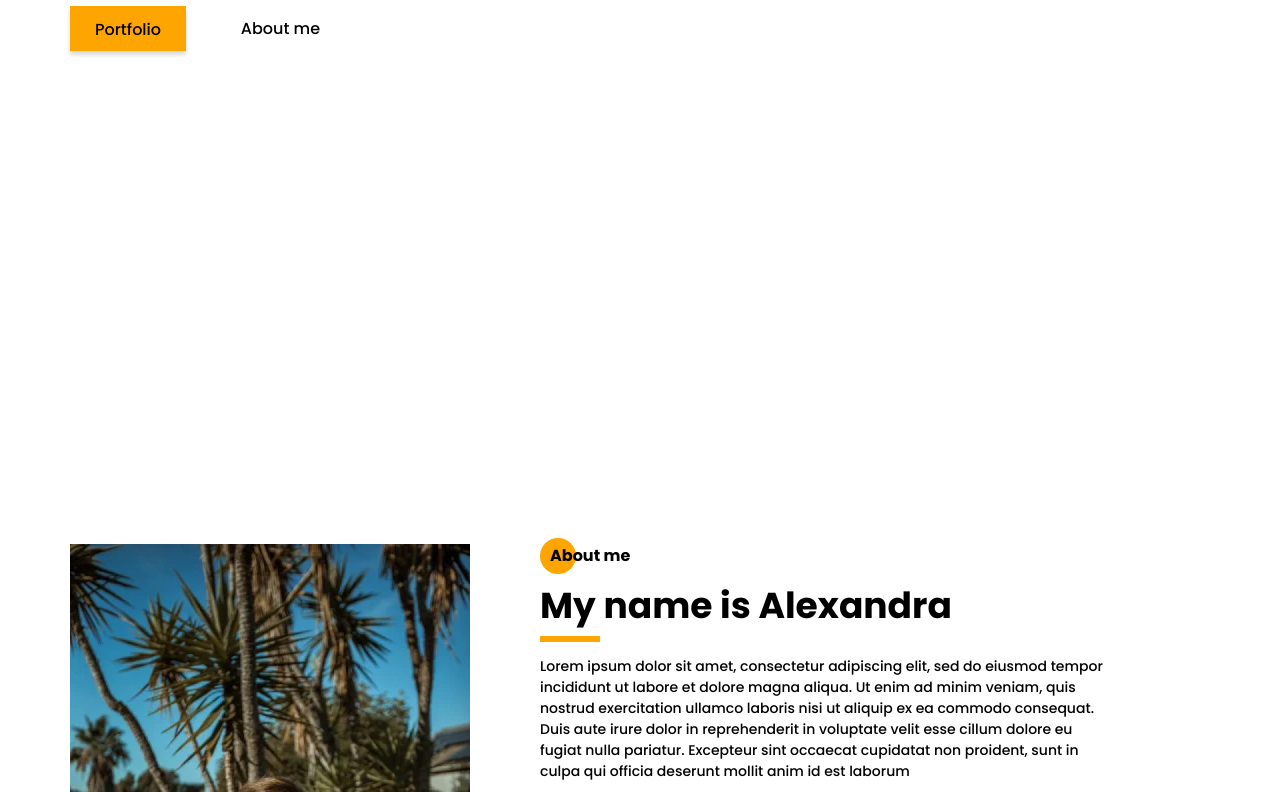
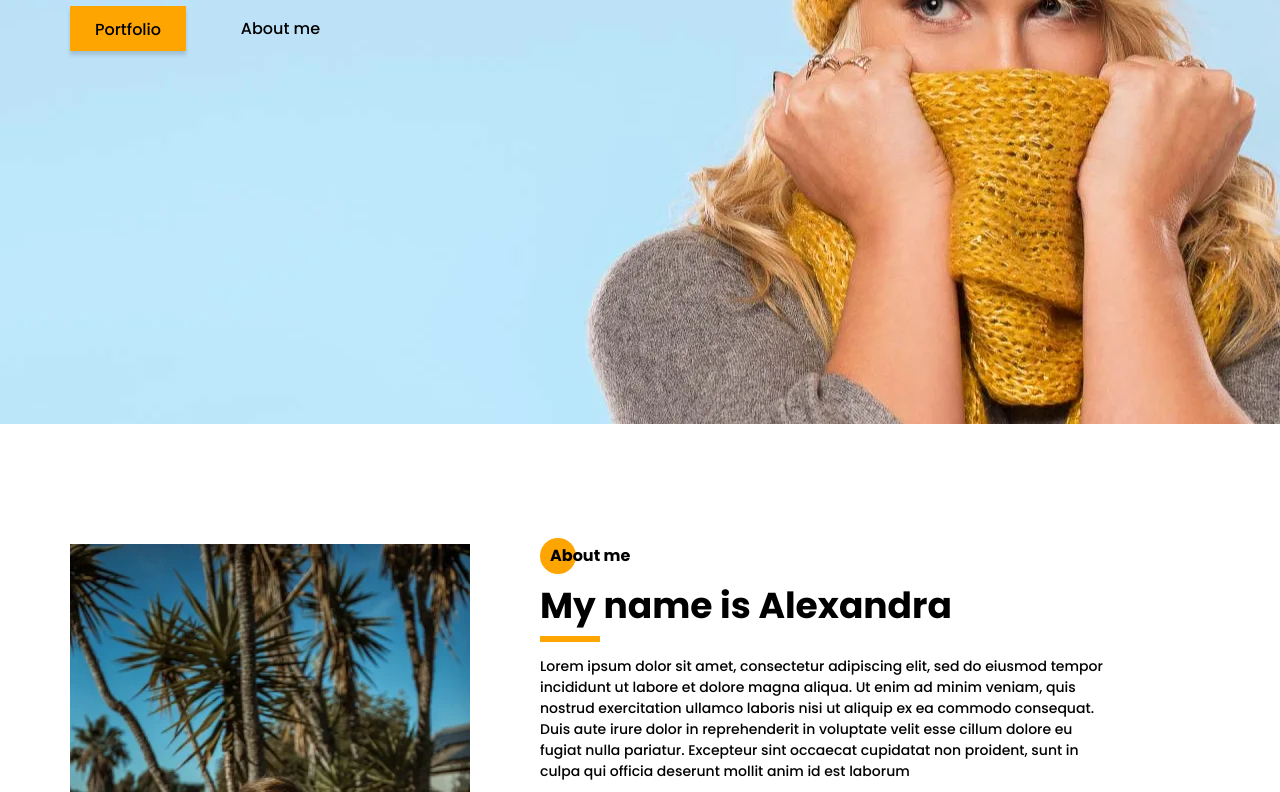
Before and after one commit to Veezys/Veezys.github.io, a plain HTML site: page index.html in a window 1280 px wide. Shown: the part 376-1168 px from the top of the page. Drawn offline with nearby package versions, Linux system fonts and the light colour scheme; files that its build step writes are made by us from their sources; files whose address does not match are found by name.

Commit message:
Update _promo.sass

```diff
--- a/src/sass/blocks/_promo.sass
+++ b/src/sass/blocks/_promo.sass
@@ -1,7 +1,7 @@
 .promo
     min-height: 100vh
     position: relative
-    // background: url('../img/bg/background.webp') 50%/cover no-repeat
+    background: url('../img/bg/background.webp') 50%/cover no-repeat
     padding-top: 205px
     &__btns
         margin-top: 25px
```
